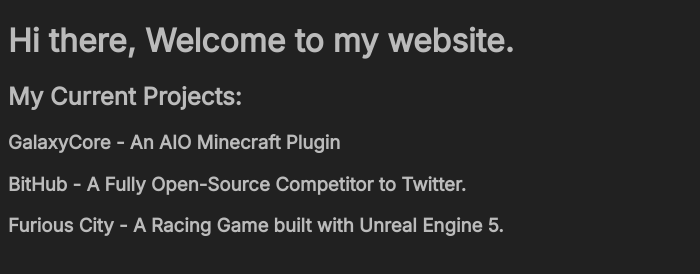
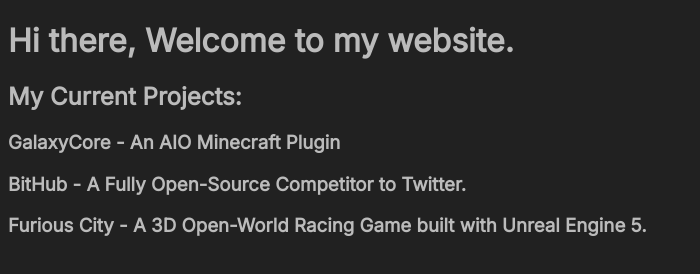
Before and after one commit to GalaxyModzDev/galaxymodzdev.github.io, a plain HTML site: page index.html in a window 1280 px wide. Shown: the whole page, without its empty margins (0-700 px from the left). Drawn offline with Linux system fonts and the light colour scheme.

Commit message:
edited some text lol

```diff
--- a/index.html
+++ b/index.html
@@ -22,6 +22,8 @@
     <h2>My Current Projects:</h2>
     <h3>GalaxyCore - An AIO Minecraft Plugin</h3>
     <h3>BitHub - A Fully Open-Source Competitor to Twitter.</h3>
-    <h3>Furious City - A Racing Game built with Unreal Engine 5.</h3>
+    <h3>
+      Furious City - A 3D Open-World Racing Game built with Unreal Engine 5.
+    </h3>
   </body>
 </html>
```
